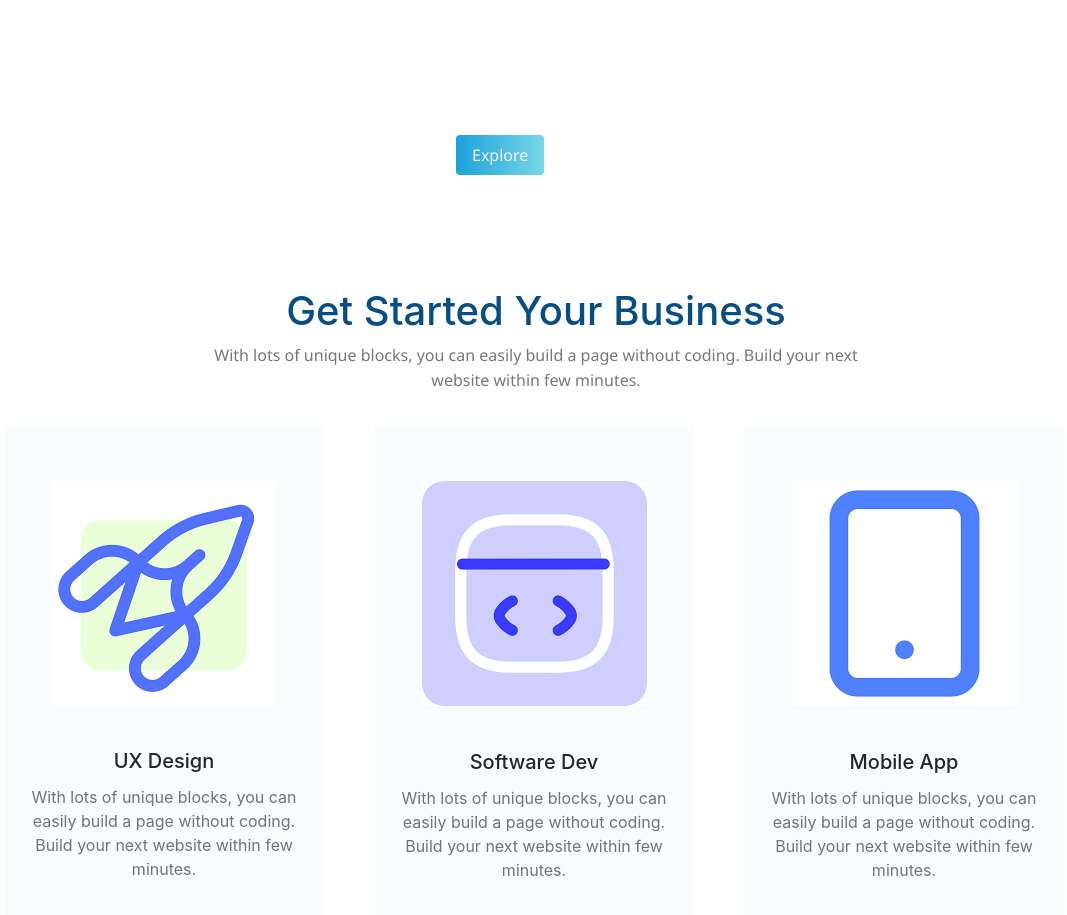
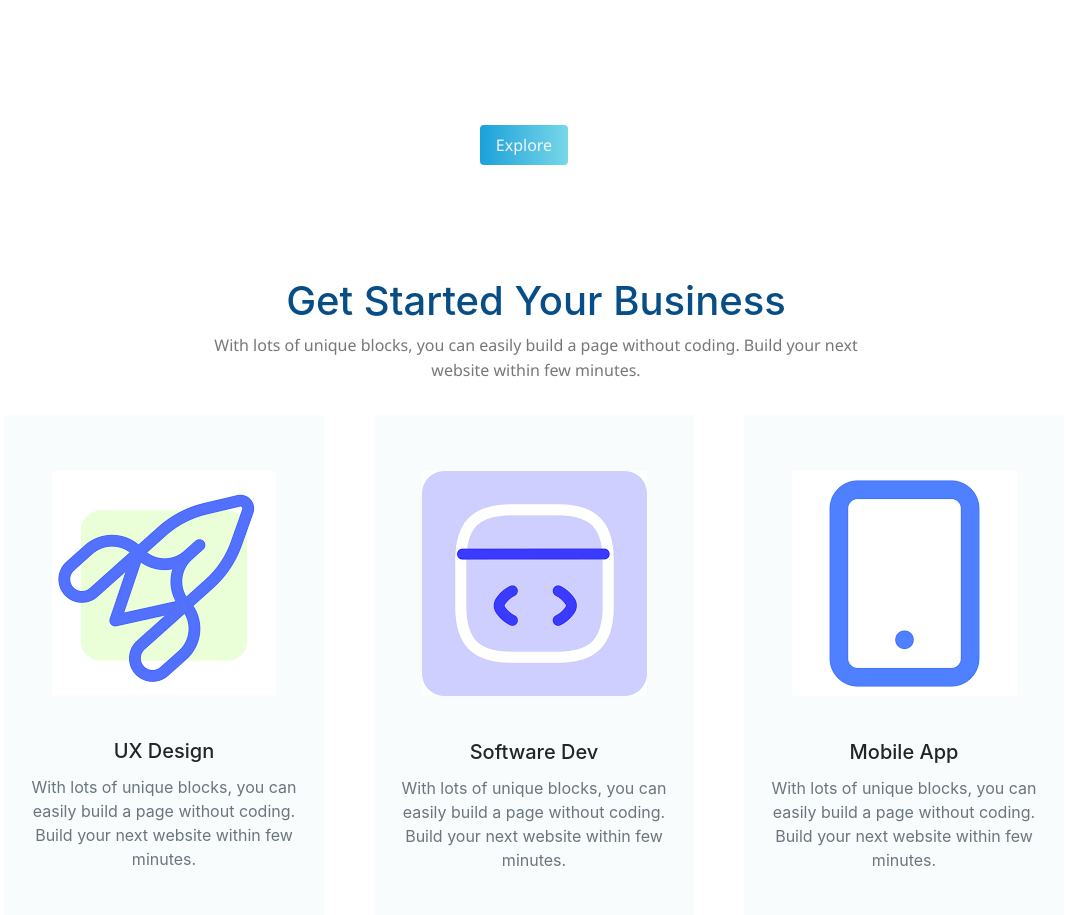
Before and after one commit to sandyg6/Web-Page, a plain HTML site: page index.html in a window 1280 px wide. Shown: the part 2300-3215 px from the top of the page, without its empty margins (104-1171 px from the left). Drawn offline with Linux system fonts and the light colour scheme.

Commit message:
commit upload

```diff
--- a/index.html
+++ b/index.html
@@ -144,9 +144,11 @@
 </section>
 <!--End about area-->
 <section class="ex-btn">
+  <div class="text-center">
   <div class="ex-button">
     <button type="button" class="btn button primary-button mr-4">Explore</button>
   </div>
+</div>
 </section>
 <!-- Start business area-->
 <section class="business-area">
--- a/style.css
+++ b/style.css
@@ -88,7 +88,6 @@
 }
 
 .ex-btn .ex-button{
-    margin-top: 10px;
     position: relative;
     padding: 0 35rem;
 }
```
